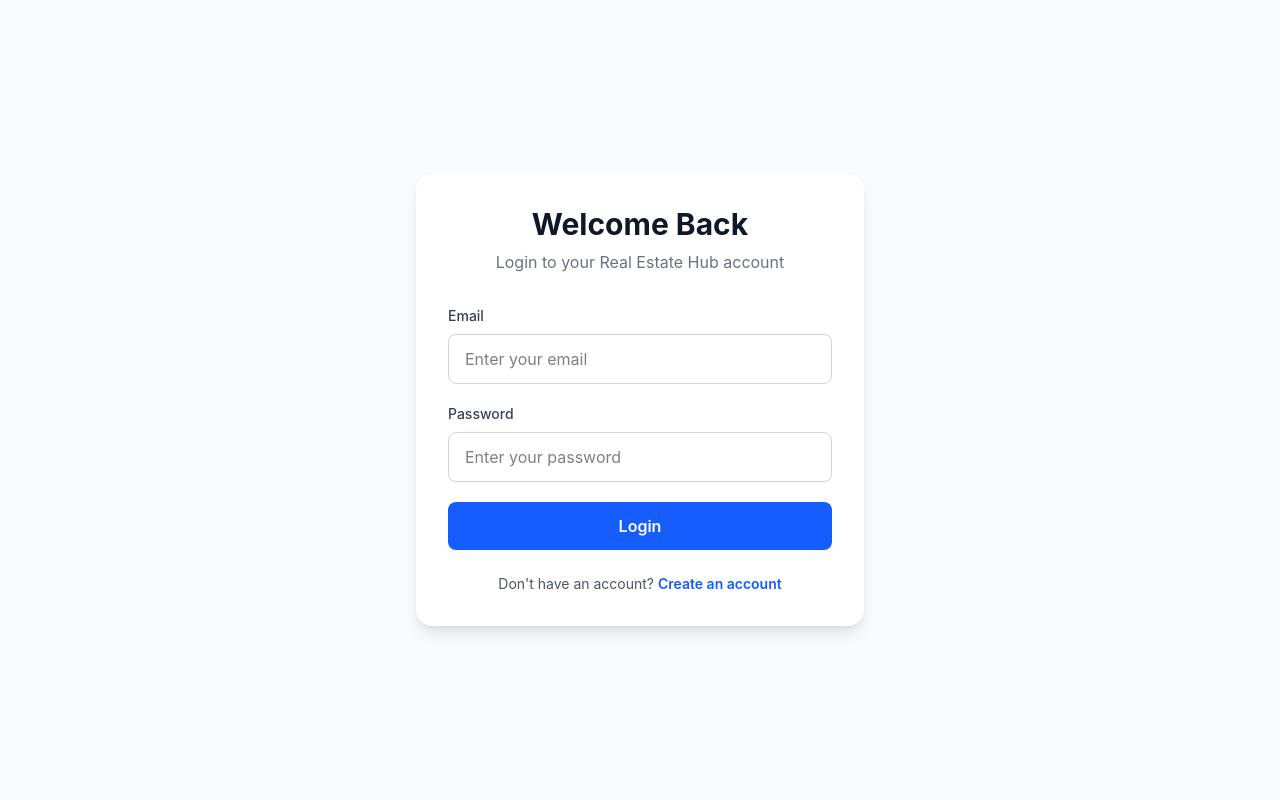
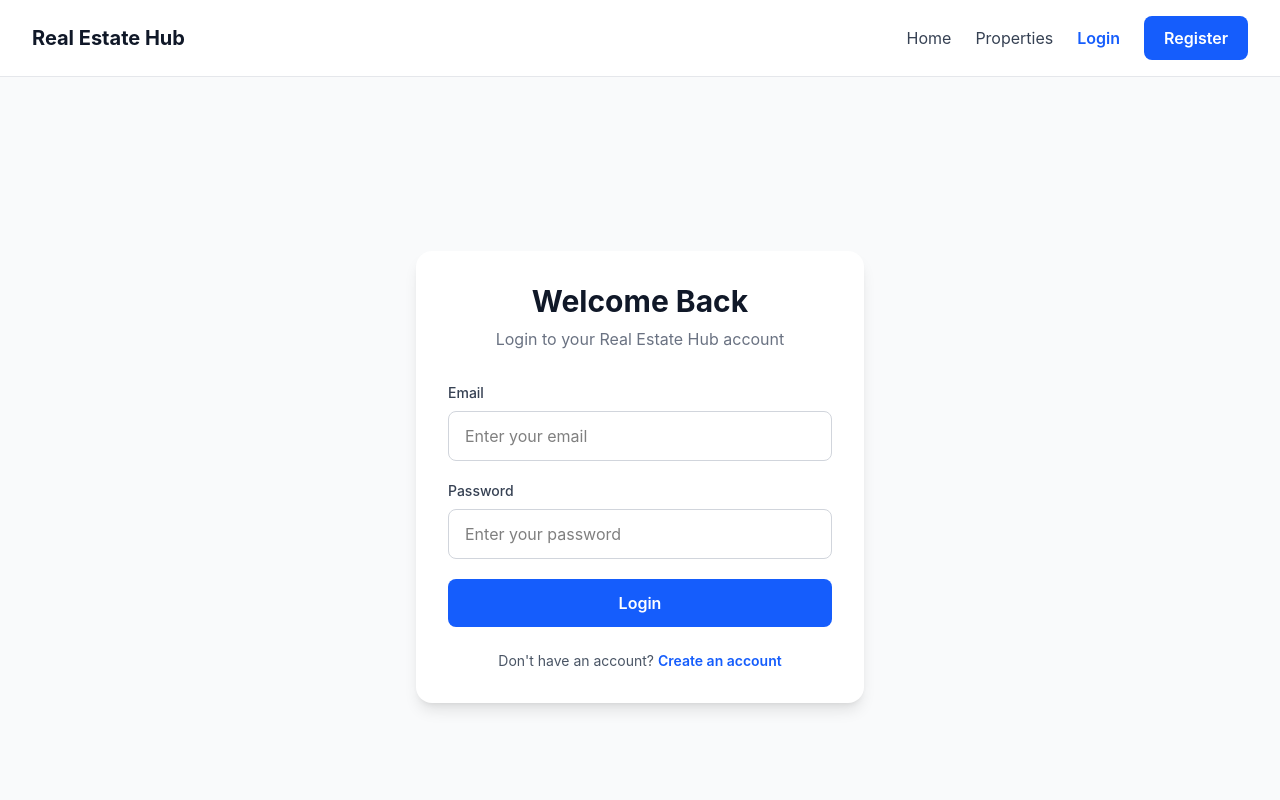
Before and after one commit to rabby159/real-estate-hub, a React (Vite) app in the folder client/: page /login in a window 1280 px wide. Shown: the top 800 px of the page. Built offline with nearby package versions, Linux system fonts and the light colour scheme; no server answers.

Commit message:
working card section

```diff
--- a/client/src/components/Navbar.jsx
+++ b/client/src/components/Navbar.jsx
@@ -0,0 +1,135 @@
+import { Link, NavLink, useNavigate } from "react-router-dom";
+
+import { useAuth } from "../context/AuthContext";
+
+function Navbar() {
+  const navigate = useNavigate();
+
+  const {
+    user,
+    isAuthenticated,
+    logout,
+  } = useAuth();
+
+  const handleLogout = () => {
+    logout();
+    navigate("/login");
+  };
+
+  const navLinkClass = ({ isActive }) =>
+    `transition ${
+      isActive
+        ? "font-semibold text-blue-600"
+        : "text-gray-700 hover:text-blue-600"
+    }`;
+
+  return (
+    <header className="sticky top-0 z-50 border-b border-gray-200 bg-white">
+      <nav className="mx-auto flex max-w-7xl items-center justify-between px-4 py-4 sm:px-6 lg:px-8">
+
+        {/* Logo */}
+        <Link
+          to="/"
+          className="text-xl font-bold text-gray-900"
+        >
+          Real Estate Hub
+        </Link>
+
+        {/* Desktop Navigation */}
+        <div className="hidden items-center gap-6 md:flex">
+
+          <NavLink
+            to="/"
+            className={navLinkClass}
+          >
+            Home
+          </NavLink>
+
+          <NavLink
+            to="/properties"
+            className={navLinkClass}
+          >
+            Properties
+          </NavLink>
+
+          {isAuthenticated && user?.role === "customer" && (
+            <>
+              <NavLink
+                to="/favorites"
+                className={navLinkClass}
+              >
+                Favorites
+              </NavLink>
+
+              <NavLink
+                to="/compare"
+                className={navLinkClass}
+              >
+                Compare
+              </NavLink>
+
+              <NavLink
+                to="/inquiries"
+                className={navLinkClass}
+              >
+                Inquiries
+              </NavLink>
+            </>
+          )}
+
+          {isAuthenticated && user?.role === "admin" && (
+            <NavLink
+              to="/admin"
+              className={navLinkClass}
+            >
+              Dashboard
+            </NavLink>
+          )}
+
+          {!isAuthenticated ? (
+            <>
+              <NavLink
+                to="/login"
+                className={navLinkClass}
+              >
+                Login
+              </NavLink>
+
+              <Link
+                to="/register"
+                className="rounded-lg bg-blue-600 px-5 py-2.5 font-semibold text-white transition hover:bg-blue-700"
+              >
+                Register
+              </Link>
+            </>
+          ) : (
+            <div className="flex items-center gap-4">
+              <span className="text-sm text-gray-600">
+                Hi, {user?.name}
+              </span>
+
+              <button
+                onClick={handleLogout}
+                className="rounded-lg border border-gray-300 px-4 py-2 text-sm font-medium text-gray-700 transition hover:bg-gray-100"
+              >
+                Logout
+              </button>
+            </div>
+          )}
+
+        </div>
+
+        {/* Mobile button placeholder */}
+        <button
+          className="rounded-lg border border-gray-300 px-3 py-2 text-sm md:hidden"
+          type="button"
+        >
+          Menu
+        </button>
+
+      </nav>
+    </header>
+  );
+}
+
+export default Navbar;
--- a/client/src/components/PropertyCard.jsx
+++ b/client/src/components/PropertyCard.jsx
@@ -0,0 +1,96 @@
+import { Link } from "react-router-dom";
+
+function PropertyCard({ property }) {
+  const location = property.location || {};
+
+  return (
+    <div className="overflow-hidden rounded-2xl border border-gray-200 bg-white shadow-sm transition duration-300 hover:-translate-y-1 hover:shadow-lg">
+
+      {/* Image */}
+      <div className="relative h-56 overflow-hidden bg-gray-100">
+        {property.images?.length > 0 ? (
+          <img
+            src={property.images[0]}
+            alt={property.title}
+            className="h-full w-full object-cover transition duration-300 hover:scale-105"
+          />
+        ) : (
+          <div className="flex h-full items-center justify-center bg-gray-100 text-gray-400">
+            No Image Available
+          </div>
+        )}
+
+        {/* Purpose */}
+        {property.purpose && (
+          <span className="absolute left-4 top-4 rounded-full bg-white px-3 py-1 text-xs font-semibold text-gray-800 shadow">
+            {property.purpose}
+          </span>
+        )}
+      </div>
+
+      {/* Content */}
+      <div className="p-5">
+
+        <div className="mb-2">
+          <p className="text-sm text-gray-500">
+            {property.propertyType || "Property"}
+          </p>
+
+          <h3 className="mt-1 line-clamp-1 text-lg font-bold text-gray-900">
+            {property.title}
+          </h3>
+        </div>
+
+        {/* Location */}
+        <p className="mb-4 line-clamp-1 text-sm text-gray-500">
+          {location.area && `${location.area}, `}
+          {location.city}
+        </p>
+
+        {/* Property details */}
+        <div className="mb-5 flex flex-wrap gap-4 border-y border-gray-100 py-3 text-sm text-gray-600">
+
+          {property.bedrooms !== undefined && (
+            <span>
+              🛏 {property.bedrooms} Beds
+            </span>
+          )}
+
+          {property.bathrooms !== undefined && (
+            <span>
+              🛁 {property.bathrooms} Baths
+            </span>
+          )}
+
+          {property.area !== undefined && (
+            <span>
+              📐 {property.area} sqft
+            </span>
+          )}
+
+        </div>
+
+        {/* Price + Details */}
+        <div className="flex items-center justify-between">
+
+          <div>
+            <p className="text-xl font-bold text-blue-600">
+              ৳{Number(property.price || 0).toLocaleString()}
+            </p>
+          </div>
+
+          <Link
+            to={`/properties/${property._id}`}
+            className="rounded-lg bg-blue-600 px-4 py-2 text-sm font-semibold text-white transition hover:bg-blue-700"
+          >
+            View Details
+          </Link>
+
+        </div>
+
+      </div>
+    </div>
+  );
+}
+
+export default PropertyCard;
--- a/client/src/layouts/MainLayout.jsx
+++ b/client/src/layouts/MainLayout.jsx
@@ -1,11 +1,23 @@
 import { Outlet } from "react-router-dom";
+
+import Navbar from "../components/Navbar";
 
 function MainLayout() {
   return (
-    <div className="min-h-screen bg-white">
-      <main>
+    <div className="flex min-h-screen flex-col bg-white">
+
+      <Navbar />
+
+      <main className="flex-1">
         <Outlet />
       </main>
+
+      <footer className="border-t border-gray-200 bg-gray-50">
+        <div className="mx-auto max-w-7xl px-4 py-8 text-center text-sm text-gray-500 sm:px-6 lg:px-8">
+          © 2026 Real Estate Hub. All rights reserved.
+        </div>
+      </footer>
+
     </div>
   );
 }
```
